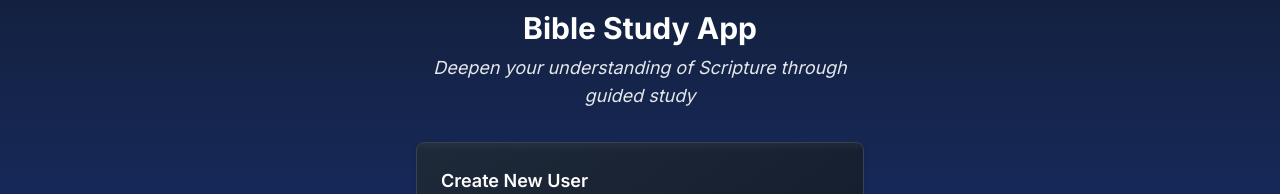
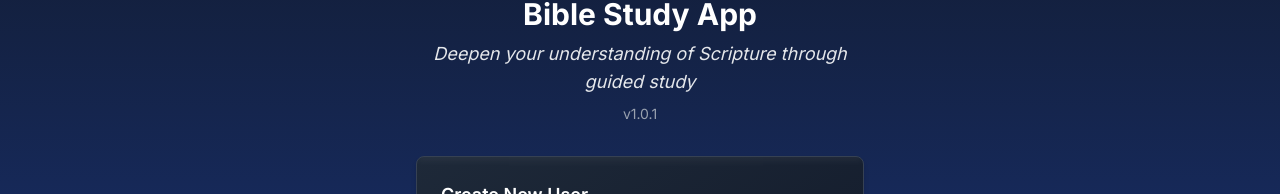
Before and after one commit to Phronesis2025/BibleStudyApp, a Next.js app: page / in a window 1280 px wide. Shown: the part 202-396 px from the top of the page. Built offline with nearby package versions, Linux system fonts and the light colour scheme; no server answers; the database is empty.

Commit message:
Update README and add version indicator for Vercel deployment

```diff
--- a/app/page.tsx
+++ b/app/page.tsx
@@ -83,6 +83,7 @@
           <p className="text-lg text-gray-200 italic">
             Deepen your understanding of Scripture through guided study
           </p>
+          <p className="text-sm text-gray-400 mt-2">v1.0.1</p>
         </div>
 
         <div className="space-y-4 animate-fade-in">
```
Also changed, not shown: 1 other file (tests, documents, lock files or other folders).
